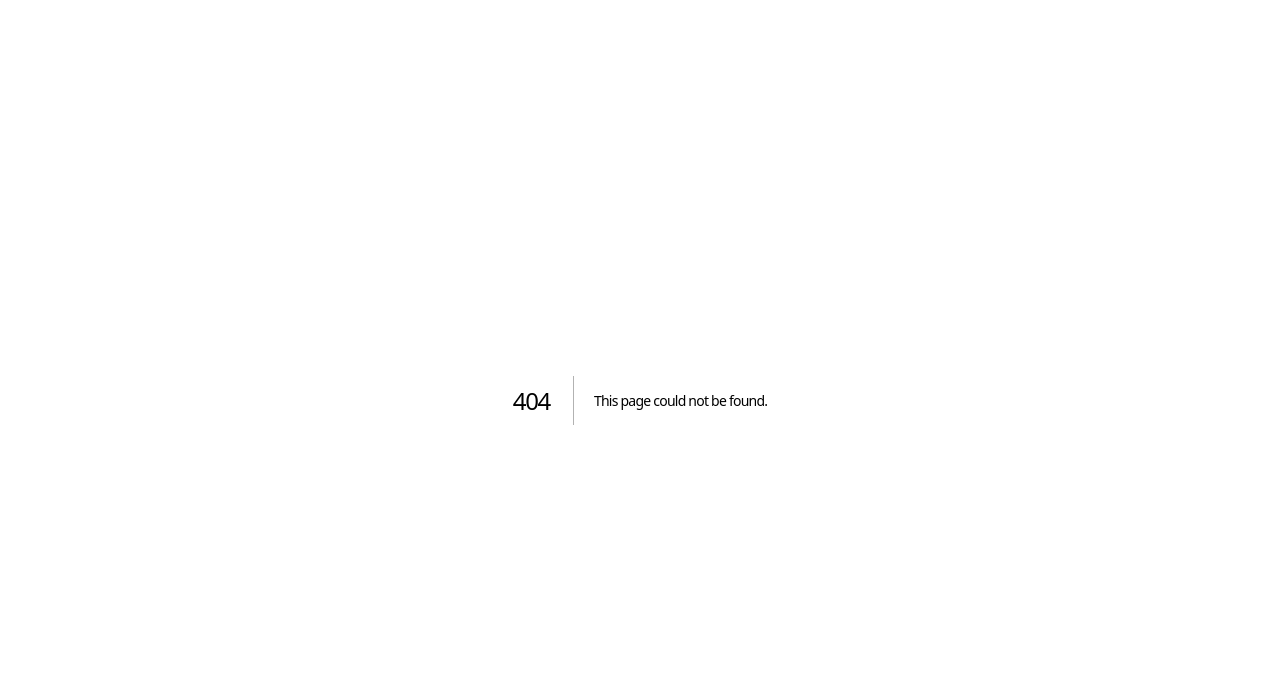
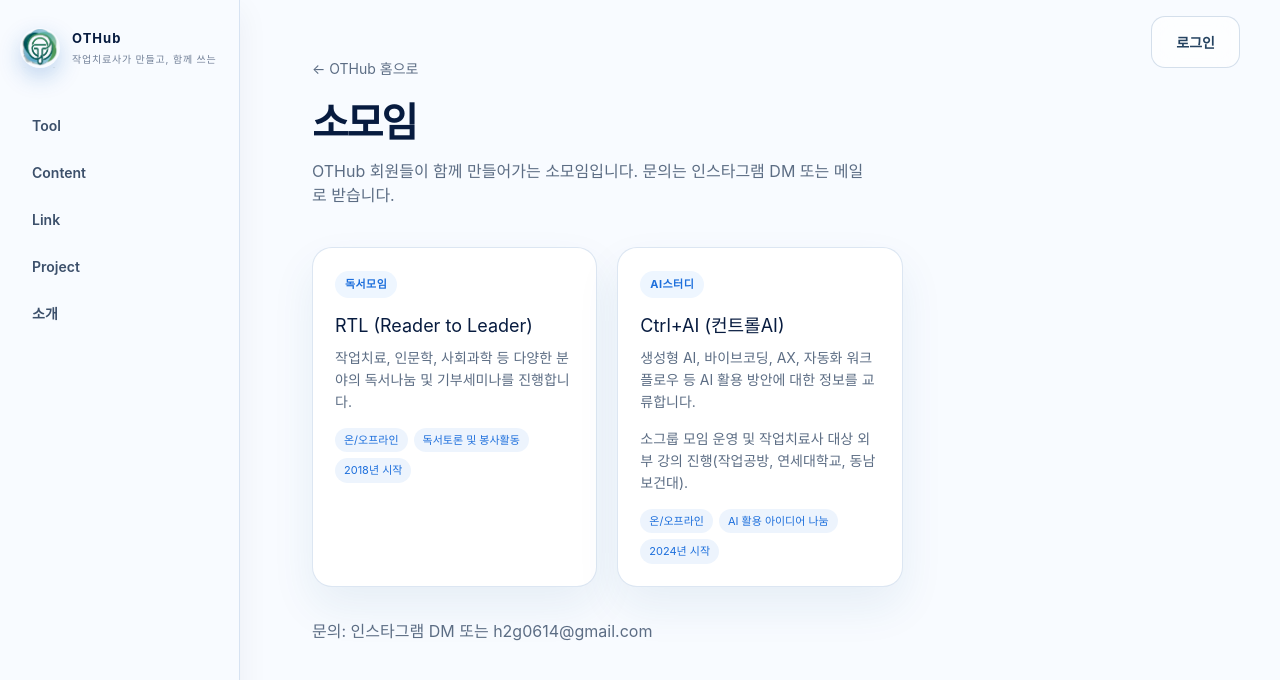
Before and after one commit to hamhyeonggwang/othub2, a Next.js app: page /groups in a window 1280 px wide. Before the commit this address had no page. Shown: the top 680 px of the page. Built offline with nearby package versions, Linux system fonts and the light colour scheme; no server answers; a web font is replaced by a local one.

Commit message:
소모임 카테고리 신설 (/groups)
lib/small-groups.ts에 RTL(독서모임), Ctrl+AI(AI스터디) 등록하고
전용 페이지 /groups 추가. /about에 소개 섹션과 링크 연결.

```diff
--- a/app/(hub)/about/page.tsx
+++ b/app/(hub)/about/page.tsx
@@ -101,6 +101,20 @@ export default function AboutPage() {
           </ol>
         </section>
 
+        <section className="about-section" aria-labelledby="groups-title">
+          <p className="eyebrow">
+            <span></span> TOGETHER
+          </p>
+          <h2 id="groups-title">함께하는 소모임</h2>
+          <p className="lead">
+            독서모임 RTL, AI스터디 Ctrl+AI 등 OTHub 회원들이 함께 만들어가는
+            소모임이 있어요.
+          </p>
+          <Link className="button button-secondary" href="/groups">
+            소모임 보기
+          </Link>
+        </section>
+
         <section className="about-section" aria-labelledby="maker-title">
           <p className="eyebrow">
             <span></span> WHO
--- /dev/null
+++ b/app/(hub)/groups/page.tsx
@@ -0,0 +1,55 @@
+import type { Metadata } from "next";
+import Link from "next/link";
+import "../hub/hub.css";
+import { SMALL_GROUPS } from "@/lib/small-groups";
+
+export const metadata: Metadata = {
+  title: "소모임",
+  description: "OTHub 회원들이 함께 만들어가는 소모임을 소개합니다.",
+};
+
+export default function GroupsPage() {
+  return (
+    <div className="hub-shell" id="main">
+      <Link className="hub-back" href="/">
+        ← OTHub 홈으로
+      </Link>
+
+      <div className="hub-header">
+        <h1 className="hub-title">소모임</h1>
+        <p className="hub-desc">
+          OTHub 회원들이 함께 만들어가는 소모임입니다. 문의는 인스타그램 DM
+          또는 메일로 받습니다.
+        </p>
+      </div>
+
+      <div className="hub-grid">
+        {SMALL_GROUPS.map((group) => (
+          <div key={group.slug} className="hub-card">
+            <span className="hub-card-badge">{group.category}</span>
+            <h3>{group.name}</h3>
+            <p>{group.description}</p>
+            {group.activities && <p>{group.activities}</p>}
+            <div className="hub-card-tags">
+              <span>{group.mode}</span>
+              <span>{group.focus}</span>
+              <span>{group.since}</span>
+            </div>
+          </div>
+        ))}
+      </div>
+
+      <p className="hub-desc" style={{ marginTop: 32 }}>
+        문의:{" "}
+        <a
+          href="https://www.instagram.com/starlight_daddy/"
+          target="_blank"
+          rel="noopener noreferrer"
+        >
+          인스타그램 DM
+        </a>{" "}
+        또는 <a href="mailto:h2g0614@gmail.com">h2g0614@gmail.com</a>
+      </p>
+    </div>
+  );
+}
--- /dev/null
+++ b/lib/small-groups.ts
@@ -0,0 +1,40 @@
+export interface SmallGroup {
+  slug: string;
+  category: string;
+  name: string;
+  mode: string;
+  focus: string;
+  since: string;
+  description: string;
+  activities?: string;
+}
+
+/** OTHub 회원 소모임. 새 소모임이 생기면 여기에 추가한다. */
+export const SMALL_GROUPS: SmallGroup[] = [
+  {
+    slug: "rtl",
+    category: "독서모임",
+    name: "RTL (Reader to Leader)",
+    mode: "온/오프라인",
+    focus: "독서토론 및 봉사활동",
+    since: "2018년 시작",
+    description:
+      "작업치료, 인문학, 사회과학 등 다양한 분야의 독서나눔 및 기부세미나를 진행합니다.",
+  },
+  {
+    slug: "ctrl-ai",
+    category: "AI스터디",
+    name: "Ctrl+AI (컨트롤AI)",
+    mode: "온/오프라인",
+    focus: "AI 활용 아이디어 나눔",
+    since: "2024년 시작",
+    description:
+      "생성형 AI, 바이브코딩, AX, 자동화 워크플로우 등 AI 활용 방안에 대한 정보를 교류합니다.",
+    activities:
+      "소그룹 모임 운영 및 작업치료사 대상 외부 강의 진행(작업공방, 연세대학교, 동남보건대).",
+  },
+];
+
+export function getSmallGroup(slug: string): SmallGroup | undefined {
+  return SMALL_GROUPS.find((g) => g.slug === slug);
+}
```
